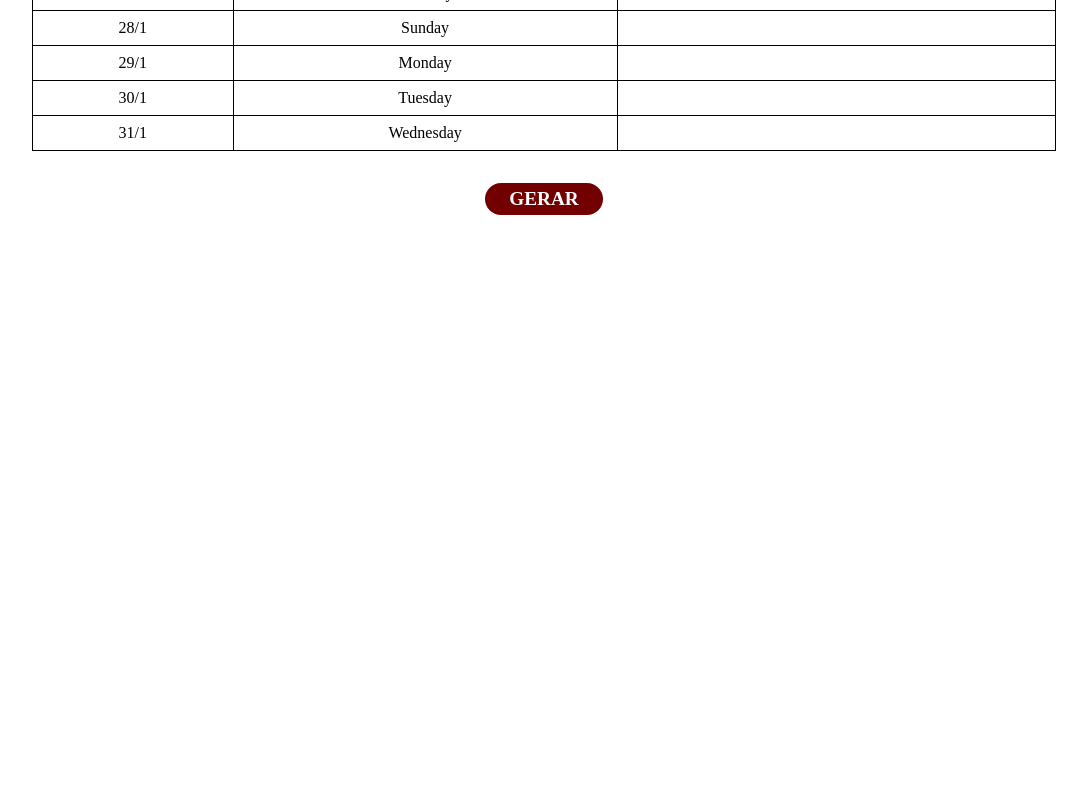
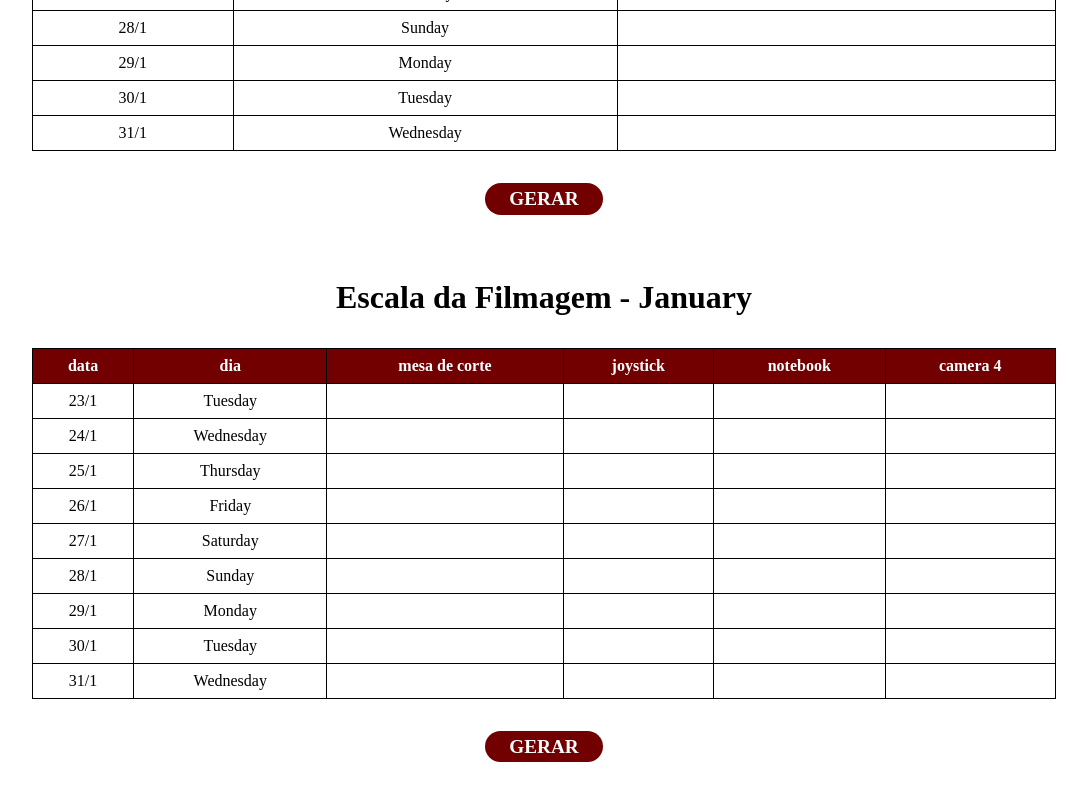
Before and after one commit to jabriboy/ESCALAnator2000, a React (Vite) app: page / in a window 1280 px wide. Shown: the part 938-1738 px from the top of the page, without its empty margins (96-1183 px from the left). Before the commit the page ends 1217 px from the top, so only its background shows below. Built offline with nearby package versions, Linux system fonts and the light colour scheme.

Commit message:
filmagem rotation added

```diff
--- a/src/components/escala/gerador.js
+++ b/src/components/escala/gerador.js
@@ -12,8 +12,8 @@ export const gerarEscala = (date, propsEscala, daysMonth) => {
 		days.push(dayOfWeek);
 	});
 
-	const selectPersonLouvor = (i, pos) => {
-		console.log('selectPersonLouvor')
+	const selectPerson = (i, pos) => {
+		// console.log('selectPerson')
 		// eslint-disable-next-line no-constant-condition
 		while(true){
 			const numeroAleatorio = Math.random();
@@ -22,12 +22,13 @@ export const gerarEscala = (date, propsEscala, daysMonth) => {
 			// console.log(novoNome)
 			if(propsEscala.people[indice].days.includes(days[i])){
 				if(propsEscala.people[indice].pos.includes(pos)){
-					console.log(pos)
-					if(nomeAntigo != novoNome){
-						console.log('push: '+novoNome)
-						escala.push(novoNome)
-						nomeAntigo = novoNome
-						break
+					if(!list.includes(novoNome)){
+						if(nomeAntigo != novoNome){
+							escala.push(novoNome)
+							list.push(novoNome)
+							nomeAntigo = novoNome
+							break
+						}
 					}
 				}
 			}
@@ -48,6 +49,7 @@ export const gerarEscala = (date, propsEscala, daysMonth) => {
 					if(propsEscala.people[indice].days.includes(days[i])){
 						if(nomeAntigo != novoNome){
 							escala.push(novoNome)
+							list.push(novoNome)
 							nomeAntigo = novoNome
 							break
 						}
@@ -63,6 +65,8 @@ export const gerarEscala = (date, propsEscala, daysMonth) => {
 	else if(propsEscala.title == 'Escala do Louvor'){
 		for (let i = 0; i < days.length; i++) {
 			var count = 0
+			var amount = 0
+			var list = []
 			for (let j = 0; j < propsEscala.positions.length; j++) {
 				// eslint-disable-next-line no-constant-condition
 				while(true){
@@ -70,10 +74,9 @@ export const gerarEscala = (date, propsEscala, daysMonth) => {
 						escala.push('segunda')
 						break
 					}
-
 					if(j == 0){
 						count = 0
-						var amount = 0
+						amount = 0
 						var vozes = []
 						if(days[i] == 'quarta-feira'){
 							amount = 1
@@ -88,7 +91,7 @@ export const gerarEscala = (date, propsEscala, daysMonth) => {
 							if(propsEscala.people[indice].days.includes(days[i])){
 								if(propsEscala.people[indice].pos.includes('voz principal')){
 									if(nomeAntigo != novoNome){
-										console.log('push: '+novoNome)
+										// console.log('push: '+novoNome)
 										vozes.push(novoNome)
 										vozes.push(' ')
 										nomeAntigo = novoNome
@@ -117,7 +120,7 @@ export const gerarEscala = (date, propsEscala, daysMonth) => {
 								if(propsEscala.people[indice].pos.includes('back vocal')){
 									if(!vozes.includes(novoNome)){
 										if(nomeAntigo != novoNome){
-											console.log('push: '+novoNome)
+											// console.log('push: '+novoNome)
 											backs.push(novoNome)
 											backs.push(' ')
 											nomeAntigo = novoNome
@@ -132,27 +135,71 @@ export const gerarEscala = (date, propsEscala, daysMonth) => {
 						break
 					}
 					else if(j == 2){
-						selectPersonLouvor(i, 'bateria')
+						selectPerson(i, 'bateria')
 						break
 					}
 					else if(j == 3){
-						selectPersonLouvor(i, 'baixo')
+						selectPerson(i, 'baixo')
 						break
 					}
 					else if(j == 4){
-						selectPersonLouvor(i, 'guitarra')
+						selectPerson(i, 'guitarra')
 						break
 					}
 					else if(j == 5){
-						selectPersonLouvor(i, 'violão')
+						selectPerson(i, 'violão')
 						break
 					}
 					else if(j == 6){
-						selectPersonLouvor(i, 'teclado')
+						selectPerson(i, 'teclado')
 						break
 					}
 					else if(j == 7){
-						selectPersonLouvor(i, 'sopro')
+						selectPerson(i, 'sopro')
+						break
+					}
+				}
+			}
+		}
+	}
+	else if(propsEscala.title == 'Escala da Filmagem'){
+		for (let i = 0; i < days.length; i++) {
+			list = []
+			for (let j = 0; j < propsEscala.positions.length; j++) {
+				// eslint-disable-next-line no-constant-condition
+				while(true){
+					if(days[i] == 'segunda-feira'){
+						escala.push('segunda')
+						break
+					}
+					if(days[i] == 'terça-feira'){
+						if(j == 0){
+							selectPerson(i, 'mesa de corte')
+							break
+						}
+						escala.push(' ')
+						break
+					}
+					if(days[i] == 'quinta-feira' || days[i] == 'sexta-feira'){
+						if(j == 3){
+							escala.push(' ')
+							break
+						}
+					}
+					if(j == 0){
+						selectPerson(i, 'mesa de corte')
+						break
+					}
+					if(j == 1){
+						selectPerson(i, 'joystick')
+						break
+					}
+					if(j == 2){
+						selectPerson(i, 'notebook')
+						break
+					}
+					if(j == 3){
+						selectPerson(i, 'camera 4')
 						break
 					}
 				}
@@ -160,7 +207,7 @@ export const gerarEscala = (date, propsEscala, daysMonth) => {
 		}
 	}
 
-    console.log(escala);
+    // console.log(escala);
 	return escala
 }
 
--- a/src/components/home/Home.jsx
+++ b/src/components/home/Home.jsx
@@ -1,8 +1,8 @@
 import './style/HomeStyle.css'
 import Escala from "../escala/Escala";
 // import { escalaMixagem } from '../../escalas';
-import { escalaMixagem, escalaLouvor } from '../../escalas';
-// import { escalaMixagem, escalaLouvor, escalaFilmagem } from '../../escalas';
+// import { escalaMixagem, escalaLouvor } from '../../escalas';
+import { escalaMixagem, escalaLouvor, escalaFilmagem } from '../../escalas';
 
 function Home(){
 
@@ -12,7 +12,7 @@ function Home(){
 			<div className="container">
 				<Escala escala={escalaLouvor}/>
 				<Escala escala={escalaMixagem}/>
-				{/* <Escala escala={escalaFilmagem}/> */}
+				<Escala escala={escalaFilmagem}/>
 			</div>
 		</div>
 		</>
--- a/src/escalas.js
+++ b/src/escalas.js
@@ -236,24 +236,80 @@ export const escalaFilmagem = {
 	positions: ['mesa de corte', 'joystick', 'notebook', 'camera 4'],
 	people: [
 		{
-			name: 'gabriel',
-			days: ['quinta', 'sexta', 'domingo noite'],
-			pos: ['mesa de corte', 'joystick', 'notebook', 'camera 4']
+			name: 'Marcelo',
+			days: ['quarta-feira', 'quinta-feira', 'sexta-feira', 'sábado', 'domingo'],
+			pos: ['mesa de corte', 'joystick', 'notebook']
 		},
 		{
-			name: 'silas',
-			days: ['quarta', 'sexta', 'domingo manhã'],
-			pos: ['joystick', 'notebook']
+			name: 'Gleidson',
+			days: ['quarta-feira', 'quinta-feira', 'sexta-feira', 'sábado', 'domingo'],
+			pos: ['mesa de corte', 'joystick', 'notebook']
 		},
 		{
-			name: 'luis',
-			days: ['quinta', 'sexta'],
+			name: 'Bruno',
+			days: ['quarta-feira', 'quinta-feira', 'sexta-feira', 'sábado', 'domingo'],
+			pos: ['mesa de corte', 'joystick', 'notebook']
+		},
+		{
+			name: 'Edmilson',
+			days: ['quarta-feira', 'sexta-feira', 'sábado', 'domingo'],
+			pos: ['mesa de corte', 'joystick', 'notebook']
+		},
+		{
+			name: 'Luis',
+			days: ['quarta-feira', 'quinta-feira', 'sexta-feira', 'sábado', 'domingo'],
+			pos: ['mesa de corte', 'joystick', 'notebook']
+		},
+		{
+			name: 'Naldo',
+			days: ['quarta-feira', 'quinta-feira', 'sexta-feira', 'sábado', 'domingo'],
 			pos: ['camera 4']
 		},
 		{
-			name: 'alessandra',
-			days: ['terça'],
-			pos: ['mesa de corte', 'camera 4']
-		}
+			name: 'Vanailton',
+			days: ['quarta-feira', 'sexta-feira', 'sábado', 'domingo'],
+			pos: ['mesa de corte', 'joystick', 'notebook']
+		},
+		{
+			name: 'Leo',
+			days: ['quarta-feira', 'quinta-feira', 'sexta-feira', 'sábado', 'domingo'],
+			pos: ['mesa de corte', 'joystick', 'notebook']
+		},
+		{
+			name: 'Telles',
+			days: ['quarta-feira', 'quinta-feira', 'sexta-feira', 'sábado', 'domingo'],
+			pos: ['mesa de corte', 'joystick', 'notebook']
+		},
+		{
+			name: 'Gabriel',
+			days: ['terça-feira', 'quarta-feira', 'quinta-feira', 'sexta-feira', 'sábado', 'domingo'],
+			pos: ['mesa de corte', 'joystick', 'notebook']
+		},
+		{
+			name: 'Ademário',
+			days: ['quarta-feira', 'quinta-feira', 'sexta-feira', 'sábado', 'domingo'],
+			pos: ['camera 4']
+		},
+		{
+			name: 'Matheus',
+			days: ['quarta-feira', 'quinta-feira', 'sexta-feira', 'sábado', 'domingo'],
+			pos: ['camera 4']
+		},
+		{
+			name: 'Kailan',
+			days: ['quarta-feira', 'quinta-feira', 'sexta-feira', 'sábado', 'domingo'],
+			pos: ['camera 4']
+		},
+		{
+			name: 'Michel',
+			days: ['quarta-feira', 'quinta-feira', 'sexta-feira', 'sábado', 'domingo'],
+			pos: ['mesa de corte', 'joystick', 'notebook']
+		},
+		{
+			name: 'Ronald',
+			days: ['sábado', 'domingo'],
+			pos: ['mesa de corte', 'joystick', 'notebook']
+		},
+
 	]
 }
```
